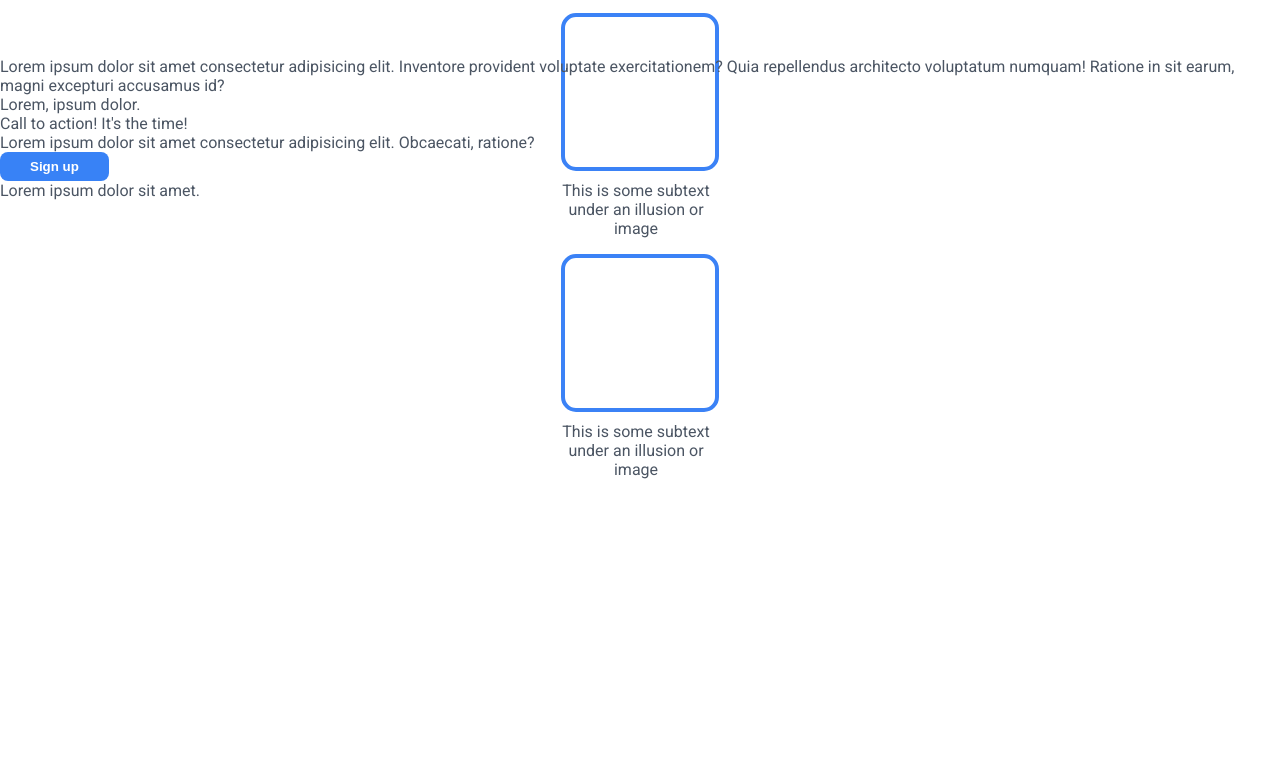
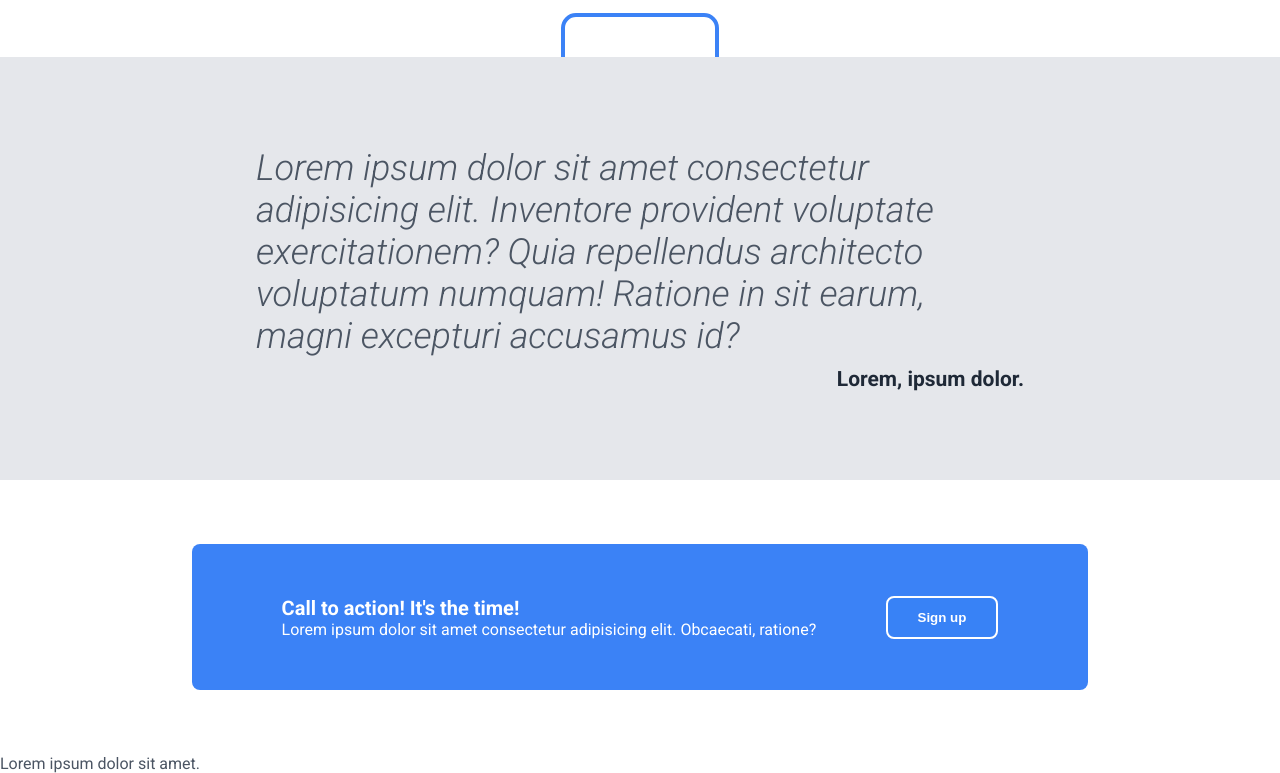
Before and after one commit to SyedAbdullah01/Landing-page, a plain HTML site: page index.html in a window 1280 px wide. Shown: the part 1099-1872 px from the top of the page. Before the commit the page ends 1578 px from the top, so only its background shows below. Drawn offline with Linux system fonts and the light colour scheme.

Commit message:
Added styling to the quote section.

```diff
--- a/style.css
+++ b/style.css
@@ -112,3 +112,50 @@ font-weight: 900;
     text-align: center;
     width: 150px;
 }
+
+.quote-container{
+    background-color: #e5e7eb;
+    padding: 5% 15%;
+    display: flex;
+    flex-direction: column;
+    padding: 7% 20%;
+    gap: 10px;
+}
+
+.quote{
+    font-size: 36px;
+    font-style: italic;
+    font-weight: 300;
+}
+
+.author{
+    font-weight: bold;
+    color: #1f2937;
+    align-self: flex-end;
+    font-size: 21px;
+}
+
+.cta-container{
+    display: flex;
+    justify-content: space-between;
+    margin: 5% 15%;
+    background-color: #3b82f6;
+    border-radius: 8px;
+    padding: 4% 7%;
+    color: white;
+}
+
+
+.cta{
+    display: flex;
+    flex-direction: column;
+}
+
+.cta-btn{
+    border: solid white 2px;
+}
+
+.cta-header{
+    font-weight: bold;
+    font-size: 20px;
+}
```
